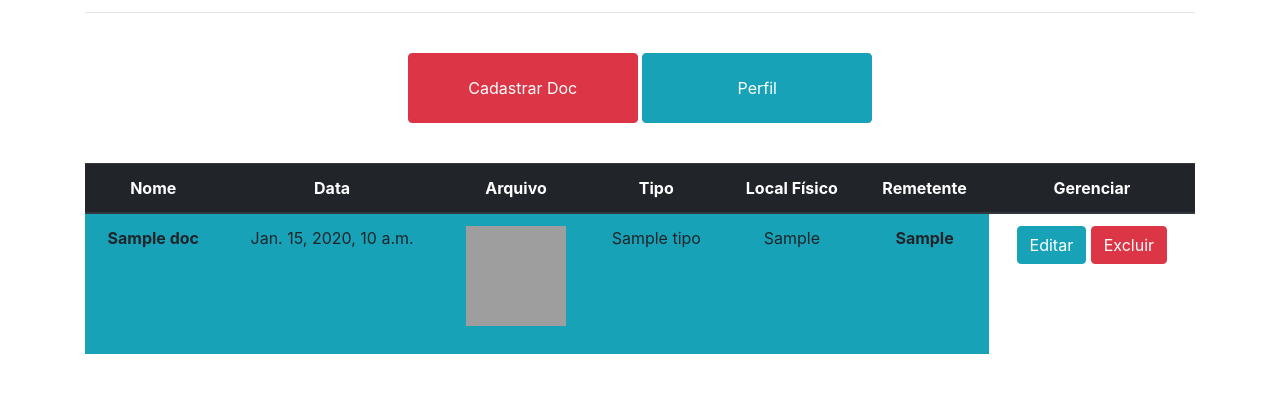
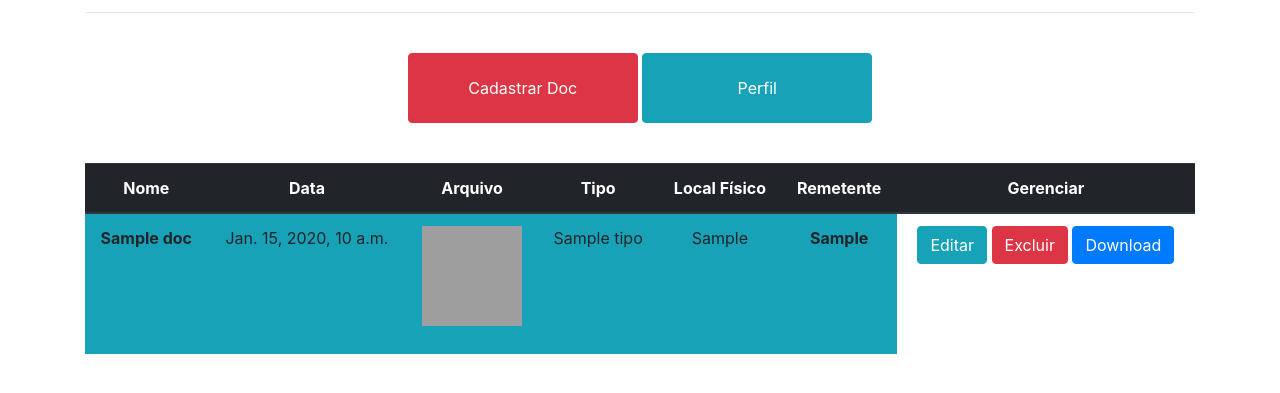
Before and after one commit to brunogomesifrn/pi19upload, a Django app: page /doc/ in a window 1280 px wide. Shown: the part 170-563 px from the top of the page. Run offline with Django 3.2, Linux system fonts and the light colour scheme; tables that the repository leaves empty hold one stand-in row (values such as "Sample post"); some libraries are stand-ins or nearby versions; grey boxes are pictures that could not be loaded.

Commit message:
atualizando

```diff
--- a/core/templates/doc_lista.html
+++ b/core/templates/doc_lista.html
@@ -62,7 +62,11 @@
                    <th scope="row" class="bg-info">{{ docs.remetente }}</th>
                   <td>
                       <a href="{% url 'atualizar' docs.id %}"><button type="button" class="btn btn-info">Editar</button></a>
+
                       <a href="{% url 'deletar' docs.id %}"><button type="button" class="btn btn-danger">Excluir</button></a>
+
+                      <a href="/media/{{ docs.arquivo }}" ><button type="button" class="btn btn-primary">Download</button></a>
+
                   </td>
                 </tr>
               {% empty %}
```
Also changed, not shown: core/migrations/0001_initial.py, core/migrations/0002_tipo.py (deleted), core/migrations/0003_doc_tipo.py (deleted).
